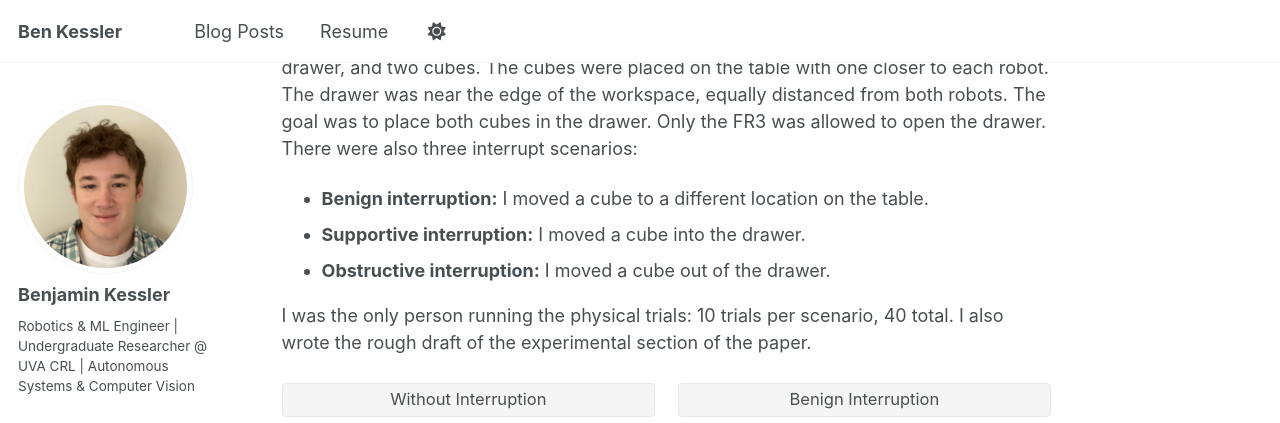
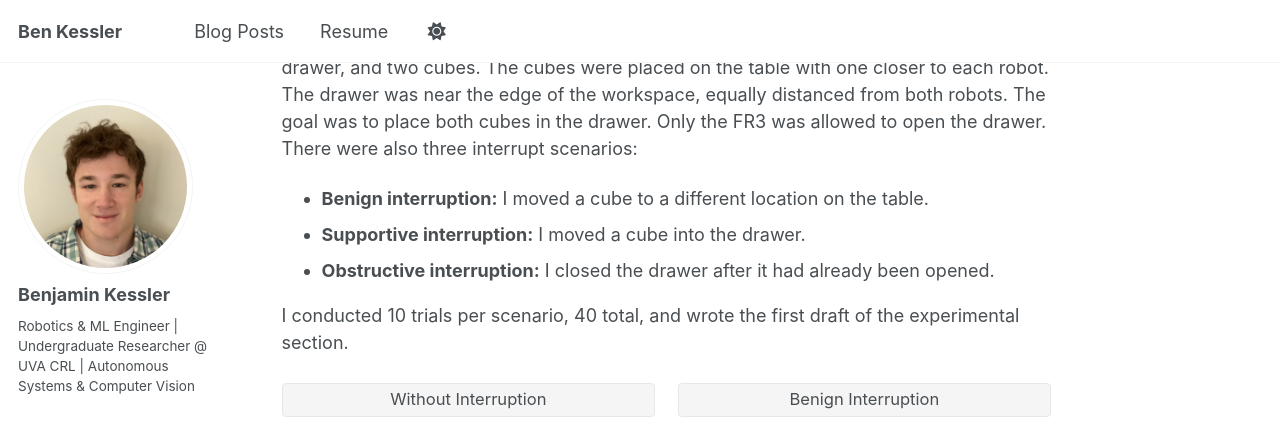
Before and after one commit to Benkess/Benkess.github.io, a Jekyll site: the page built from _posts/2026-03-15-crl-vector.md, in a window 1280 px wide and 900 px high, scrolled down 1180 px, cut to the strip 0-423 px from the top of the window. Built offline with Jekyll 4.4.1, drawn with Linux system fonts in a browser that asks for light colours; some web fonts are replaced; a script bundle is joined from its source files by our own code; library files that are not in the unit come from our copies.

Commit message:
fix error in trial description

```diff
--- a/_posts/2026-03-15-crl-vector.md
+++ b/_posts/2026-03-15-crl-vector.md
@@ -28,9 +28,9 @@ I helped design the scenario for the real-world validation experiments. The scen
 
 * **Benign interruption:** I moved a cube to a different location on the table.
 * **Supportive interruption:** I moved a cube into the drawer.
-* **Obstructive interruption:** I moved a cube out of the drawer.
+* **Obstructive interruption:** I closed the drawer after it had already been opened.
 
-I was the only person running the physical trials: 10 trials per scenario, 40 total. I also wrote the rough draft of the experimental section of the paper.
+I conducted 10 trials per scenario, 40 total, and wrote the first draft of the experimental section.
 
 <div style="display: grid; grid-template-columns: 1fr 1fr; gap: 1.25rem; margin: 1.5rem 0;">
   <div style="text-align: center;">
```
